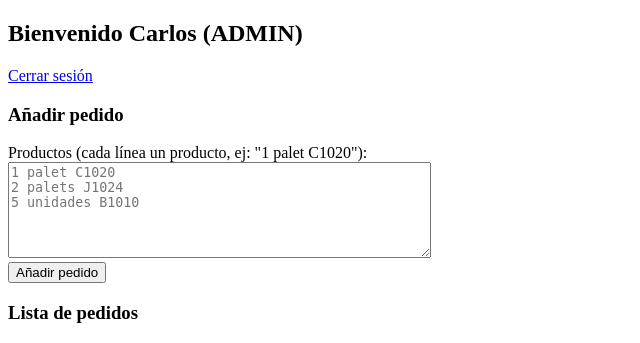
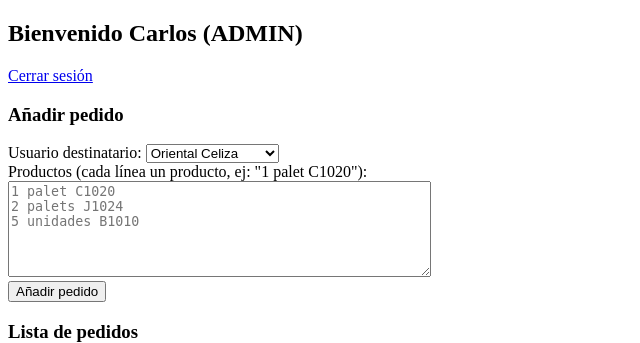
Before and after one commit to carlosamazingoriental-dotcom/Pedidos-Celiza, a Flask app: page /pedidos in a window 1280 px wide. Shown: the top 343 px of the page, without its empty margins (0-640 px from the left). Run offline with Flask 3, Linux system fonts and the light colour scheme; a user stored in the database is signed in; data that the repository does not hold is empty.

Commit message:
Add files via upload

```diff
--- a/app.py
+++ b/app.py
@@ -46,13 +46,18 @@ def pedidos():
 
     # Crear nuevo pedido
     if request.method == "POST":
-        detalles = request.form["detalles"]  # varias líneas
+        detalles = request.form["detalles"]
         fecha_pedido = datetime.now().strftime("%Y-%m-%d %H:%M:%S")
+        # Si es admin, tomar el usuario seleccionado, si no, usar el propio
+        pedido_usuario = request.form.get("pedido_usuario") if role=="admin" else user
         db.execute(
             "INSERT INTO pedidos (detalles, usuario, fecha_pedido) VALUES (?, ?, ?)",
-            (detalles, user, fecha_pedido)
+            (detalles, pedido_usuario, fecha_pedido)
         )
         db.commit()
+        db.close()
+        # REDIRECT para evitar duplicados al refrescar
+        return redirect("/pedidos")
 
     # Consultar pedidos
     if role == "admin":
--- a/templates/pedidos.html
+++ b/templates/pedidos.html
@@ -7,6 +7,18 @@
 
 <h3>Añadir pedido</h3>
 <form method="post">
+    {% if role=='admin' %}
+    <label>Usuario destinatario:</label>
+    <select name="pedido_usuario" required>
+        <option value="Oriental Celiza">Oriental Celiza</option>
+        <option value="Oriental Canarias">Oriental Canarias</option>
+        <option value="Oriental Murcia">Oriental Murcia</option>
+        <option value="Oriental Malaga">Oriental Malaga</option>
+        <option value="Oriental Barcelona">Oriental Barcelona</option>
+        <option value="Oriental Vitoria">Oriental Vitoria</option>
+    </select>
+    <br>
+    {% endif %}
     Productos (cada línea un producto, ej: "1 palet C1020"):
     <br>
     <textarea name="detalles" rows="6" cols="50" placeholder="1 palet C1020&#10;2 palets J1024&#10;5 unidades B1010" required></textarea>
```
